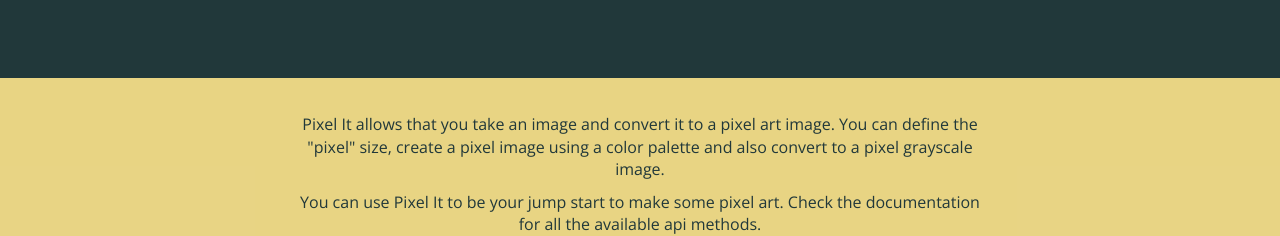
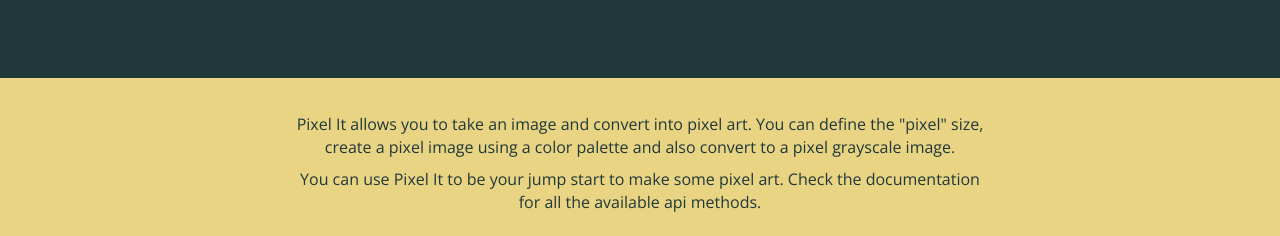
Before and after one commit to giventofly/pixelit, a plain HTML site: page docs/index.html in a window 1280 px wide. Shown: the part 343-579 px from the top of the page. Drawn offline with nearby package versions, Linux system fonts and the light colour scheme; a web font is replaced by a local one.

Commit message:
Update index.html

```diff
--- a/docs/index.html
+++ b/docs/index.html
@@ -22,7 +22,7 @@
   </header>
  <section class="example" id="examples">
    <div class="wrap">
-    <p>Pixel It allows that you take an image and convert it to a pixel art image. You can define the "pixel" size, create a pixel image using a color palette and also convert to a pixel grayscale image.</p>
+    <p>Pixel It allows you to take an image and convert into pixel art. You can define the "pixel" size, create a pixel image using a color palette and also convert to a pixel grayscale image.</p>
     <p>You can use Pixel It to be your jump start to make some pixel art. Check the documentation for all the available api methods.</p>
 
     <h2>Default usage</h2>
```
